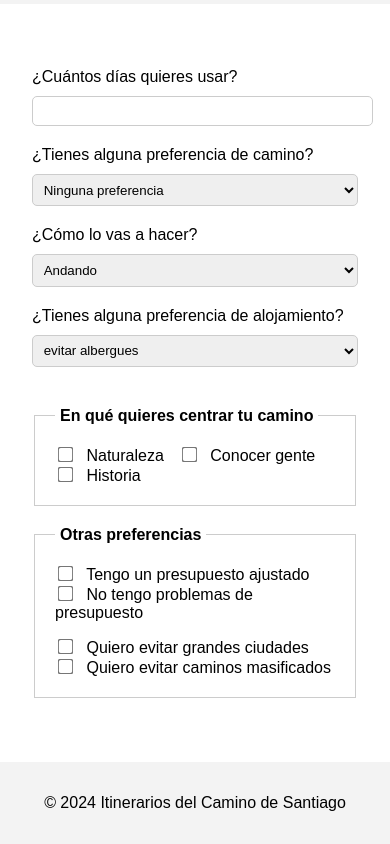
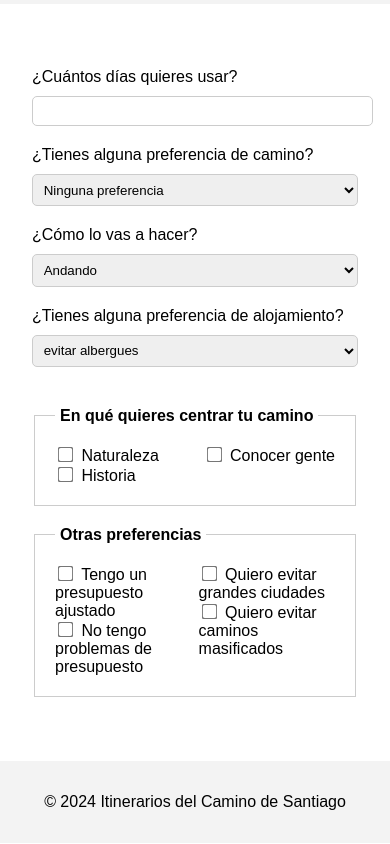
Before and after one commit to lrtudela/caminoplanner, a website: page index.html in a window 390 px wide. Shown: the part 720-1564 px from the top of the page. Drawn offline with Linux system fonts and the light colour scheme.

Commit message:
Update style.css

```diff
--- a/style.css
+++ b/style.css
@@ -19,13 +19,12 @@ form {
     margin: 2em 0;
 }
 
-/* Estilos para el contenedor del formulario */
+/* Estilos para los contenedores de los campos del formulario */
 .form-row {
     display: flex;
     justify-content: space-between;
 }
 
-/* Estilos para los campos del formulario y las etiquetas */
 .form-field {
     display: flex;
     flex-direction: column;
@@ -44,51 +43,58 @@ input[type="number"], select {
     border-radius: 5px;
 }
 
-/* Estilos para el primer grupo de checkboxes */
+/* Contenedor general para los checkboxes */
+.checkboxes-container {
+    display: flex;
+    justify-content: space-between;
+    flex-wrap: wrap; /* Permite que los fieldsets se coloquen uno debajo del otro en pantallas pequeñas */
+}
+
+/* Estilos para cada fieldset de checkboxes */
 .checkboxes-fieldset {
     border: 1px solid #ccc;
     padding: 20px;
     margin-top: 20px;
+    flex-basis: 48%; /* Hace que cada fieldset ocupe aproximadamente la mitad del contenedor, ajusta según necesites */
 }
 
+/* Estilos para la leyenda de cada fieldset */
 .checkboxes-fieldset legend {
     padding: 0 5px;
     font-size: 1em;
     font-weight: bold;
 }
 
+/* Estilos para organizar los checkboxes en columnas dentro de cada fieldset */
+.multi-column {
+    display: flex;
+    justify-content: space-between;
+}
+
+.checkbox-column {
+    display: flex;
+    flex-direction: column;
+}
+
+/* Estilos para las etiquetas de los checkboxes, para alinear el texto con el checkbox */
 .checkboxes label {
     display: flex;
     align-items: center;
     margin-bottom: 5px; /* Espacio entre checkboxes */
 }
 
-/* Estilos adicionales para el segundo grupo de checkboxes en múltiples columnas */
-.multi-column {
-    display: flex;
-    flex-wrap: wrap;
-    gap: 15px; /* Espacio entre columnas y filas */
-}
-
-.checkbox-column {
-    display: flex;
-    flex-direction: column;
-    flex-basis: calc(50% - 15px); /* Ajusta para que quepan dos columnas */
-}
-
-/* Estilos para hacer los checkboxes un poco más grandes */
+/* Ajuste opcional: hacer los checkboxes un poco más grandes para facilitar la interacción */
 input[type="checkbox"] {
-    margin-right: 10px;
     transform: scale(1.2);
+    margin-right: 5px;
 }
 
 @media (max-width: 768px) {
-    .form-row, .checkbox-column {
+    .form-row, .checkboxes-container {
         flex-direction: column;
-        flex-basis: auto;
     }
 
-    .form-field, .checkboxes {
-        width: 100%;
+    .checkboxes-fieldset, .form-field {
+        flex-basis: auto; /* Permite que los fieldsets y campos del formulario ocupen el ancho completo en pantallas pequeñas */
     }
 }
```
